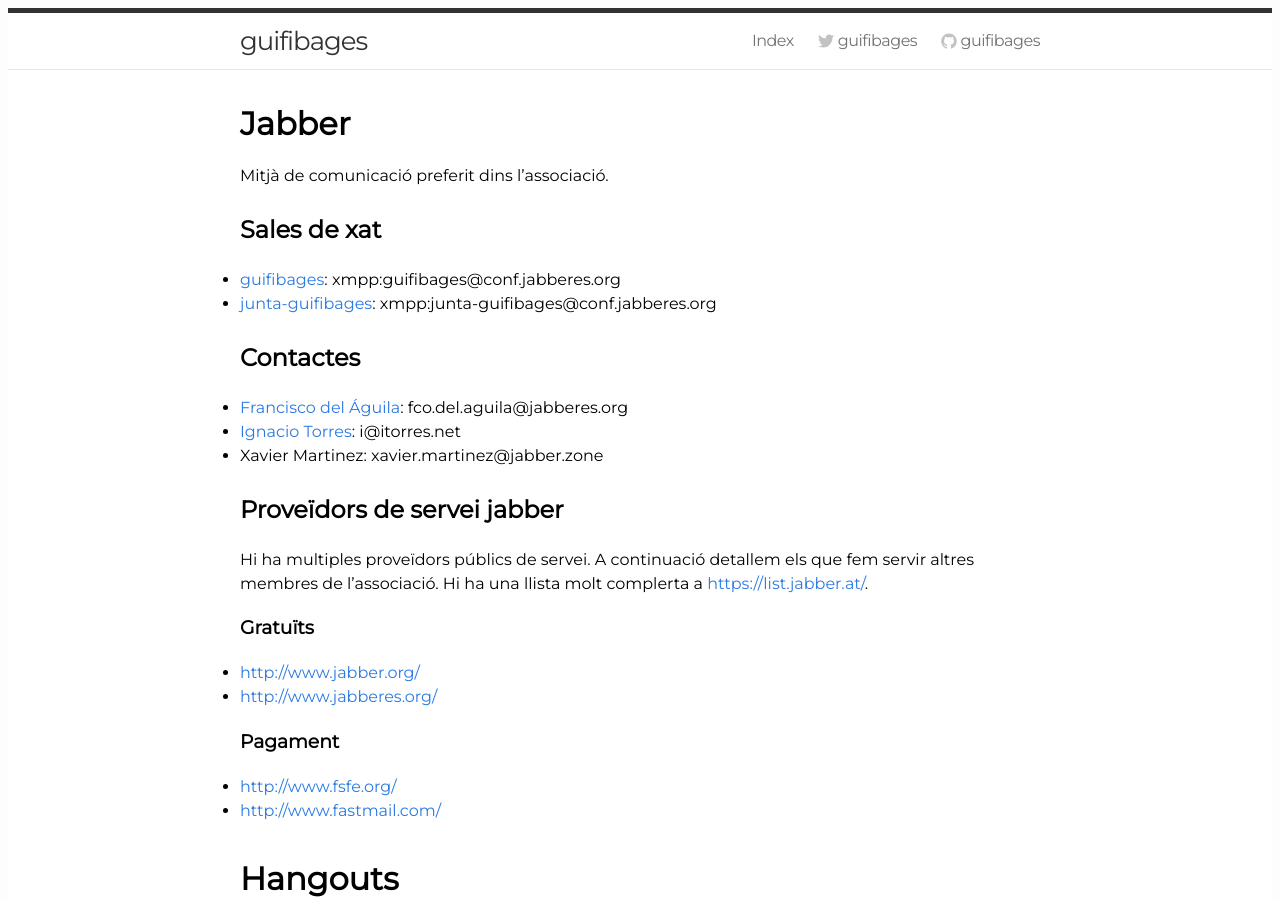
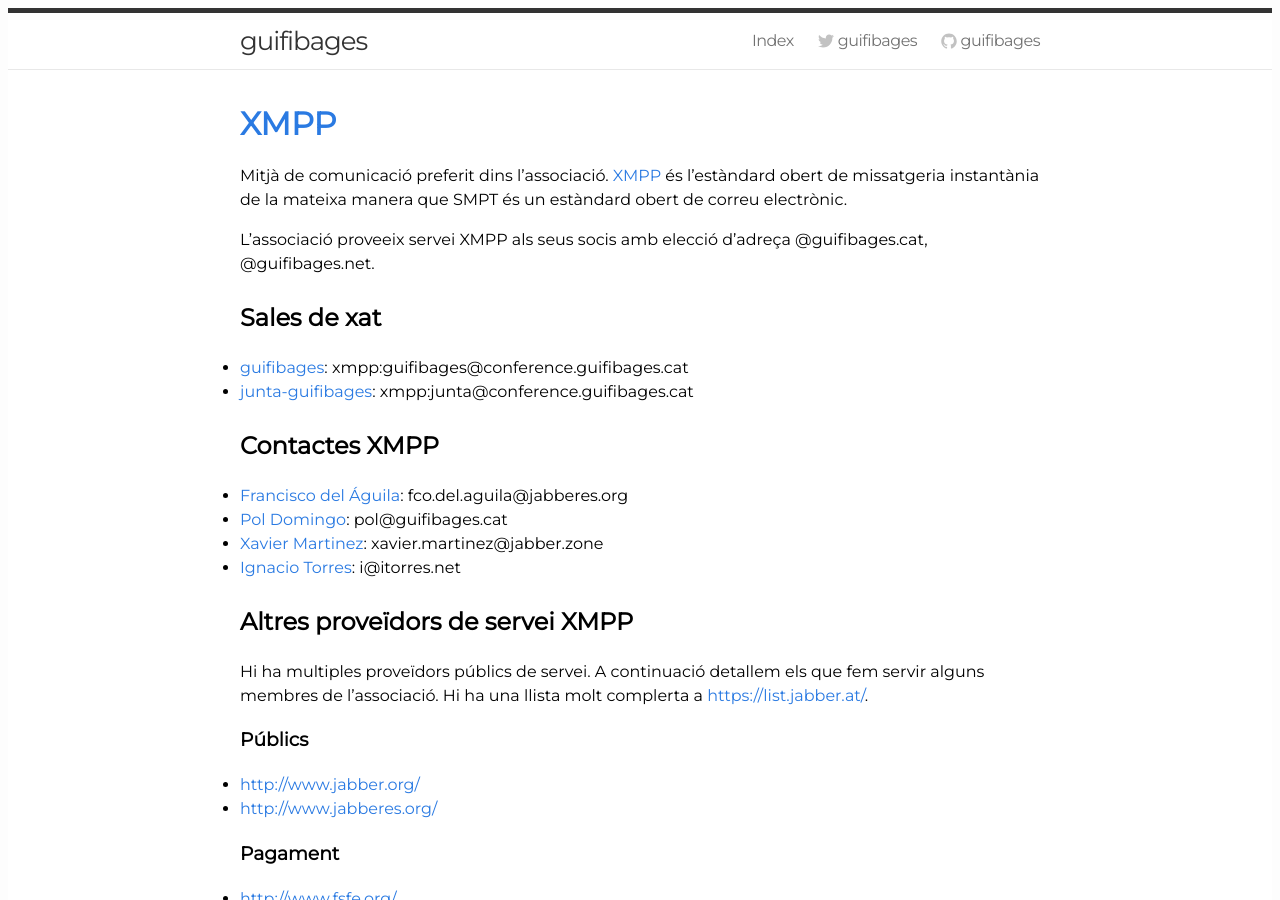
Before and after one commit to guifibages/guifibages.github.io, a Jekyll site: the page built from doc/associacio/comunicacio/im.md, in a window 1280 px wide and 900 px high. Built offline with Jekyll 4.4.1, drawn with Linux system fonts in a browser that asks for light colours.

Commit message:
Update jabber

```diff
--- a/doc/associacio/comunicacio/im.md
+++ b/doc/associacio/comunicacio/im.md
@@ -3,30 +3,37 @@
 title: " Servei de Missatgeria Instantània"
 ---
 
-# Jabber
-Mitjà de comunicació preferit dins l'associació.
+# [XMPP][]
+Mitjà de comunicació preferit dins l'associació. [XMPP][] és l'estàndard obert de missatgeria instantània de la mateixa manera que SMPT és un estàndard obert de correu electrònic.
+
+L'associació proveeix servei XMPP als seus socis amb elecció d'adreça @guifibages.cat, @guifibages.net.
+
+[XMPP]: https://ca.wikipedia.org/wiki/Extensible_Messaging_and_Presence_Protocol
 
 ## Sales de xat
-- [guifibages][]: xmpp:guifibages@conf.jabberes.org
-- [junta-guifibages][]:  xmpp:junta-guifibages@conf.jabberes.org
+- [guifibages][]: xmpp:guifibages@conference.guifibages.cat
+- [junta-guifibages][]:  xmpp:junta@conference.guifibages.cat
 
 [guifibages]: xmpp:guifibages@conf.jabberes.org
 [junta-guifibages]: xmpp:junta-guifibages@conf.jabberes.org
 
-## Contactes
+## Contactes XMPP
 
-- [Francisco del Águila][paco]: fco.del.aguila@jabberes.org
-- [Ignacio Torres][itorres]: i@itorres.net
-- Xavier Martinez: xavier.martinez@jabber.zone
+- [Francisco del Águila][]: fco.del.aguila@jabberes.org
+- [Pol Domingo][]: pol@guifibages.cat
+- [Xavier Martinez][]: xavier.martinez@jabber.zone
+- [Ignacio Torres][]: i@itorres.net
 
-[paco]: xmpp:fco.del.aguila@jabberes.org
-[itorres]: xmpp:i@itorres.net
+[Francisco del Águila]: xmpp:fco.del.aguila@jabberes.org
+[Pol Domingo]: xmpp:pol@guifibages.cat
+[Ignacio Torres]: xmpp:i@itorres.net
+[Xavier Martinez]: xavier.martinez@jabber.zone
 
-## Proveïdors de servei jabber
+## Altres proveïdors de servei XMPP
 
-Hi ha multiples proveïdors públics de servei. A continuació detallem els que fem servir altres membres de l'associació. Hi ha una llista molt complerta a [https://list.jabber.at/](https://list.jabber.at/).
+Hi ha multiples proveïdors públics de servei. A continuació detallem els que fem servir alguns membres de l'associació. Hi ha una llista molt complerta a [https://list.jabber.at/](https://list.jabber.at/).
 
-### Gratuïts
+### Públics
 
 - [http://www.jabber.org/](http://www.jabber.org/)
 - [http://www.jabberes.org/](http://www.jabberes.org/)
```
